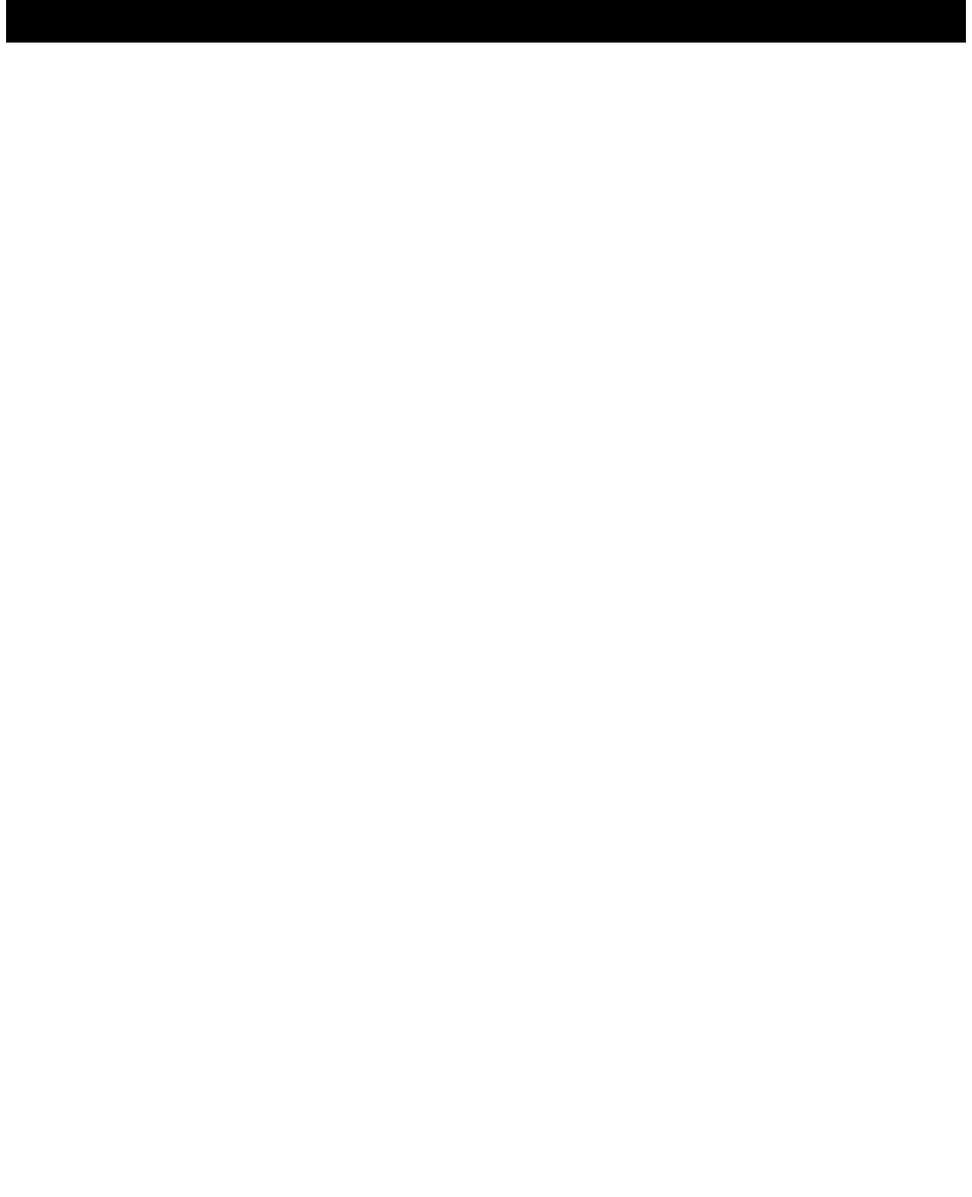
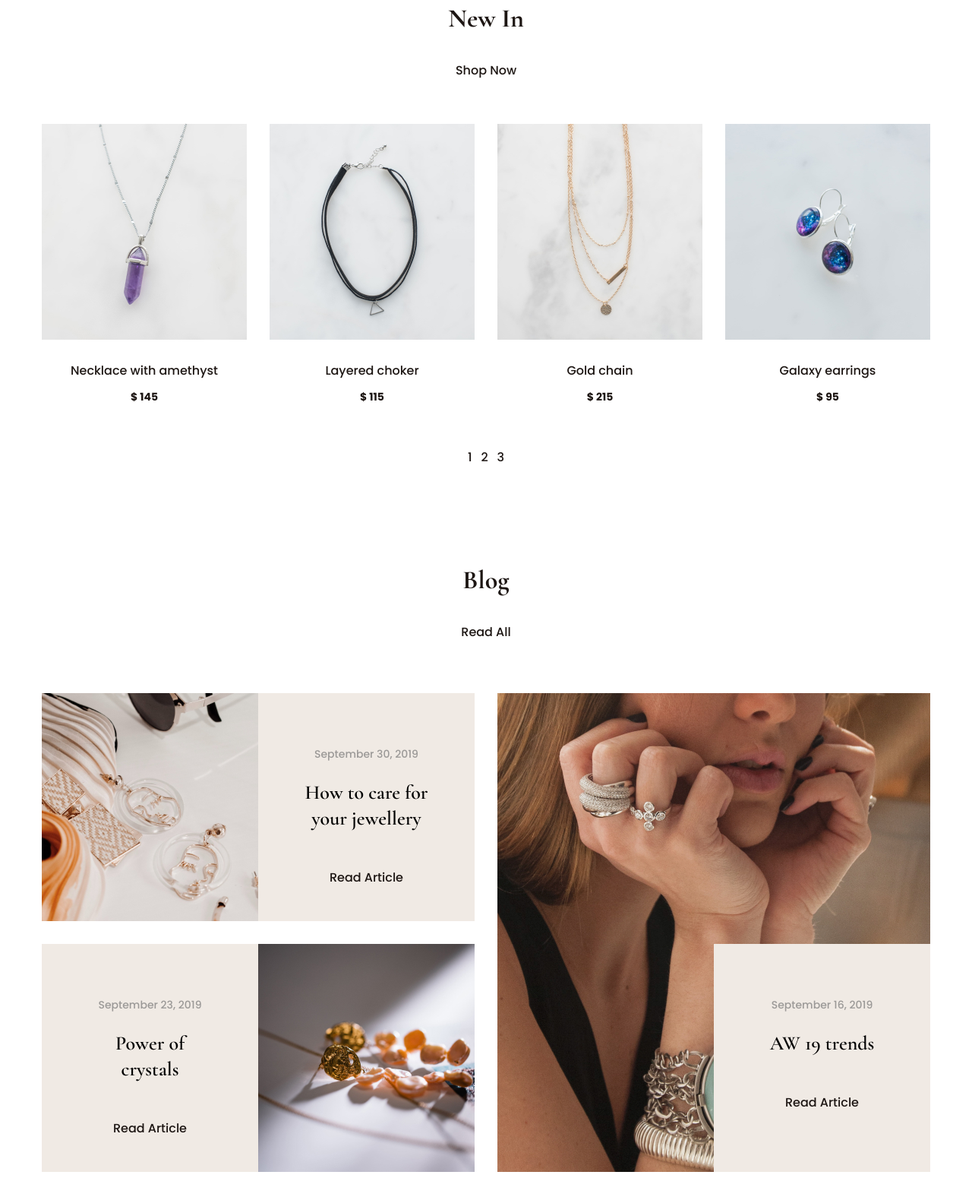
Before and after one commit to Kotwade/jewellery, a website: page source/index.html in a window 1280 px wide. Shown: the part 752-2327 px from the top of the page at 76% size. Before the commit the page ends 808 px from the top, so only its background shows below. Drawn offline with nearby package versions, Linux system fonts and the light colour scheme; files that its build step writes are made by us from their sources.

Commit message:
Начало главной страницы

```diff
--- a/source/index.html
+++ b/source/index.html
@@ -40,6 +40,79 @@
       <a class="main-nav__login" href="#">Login</a>
     </nav>
   </header>
+  <main class="page-main">
+    <section class="main-title">
+      <div class="main-title__wrapper">
+        <h3>perfection</h3>
+        <p>made to be yours</p>
+      </div>
+    </section>
+    <section class="slider">
+      <h3>New In</h3>
+      <p>Shop Now</p>
+      <div class="slider__wrapper">
+        <div class="slider__item">
+          <img src="img/purple-gemstone-necklace-desktop.jpg" width="270" height="284">
+          <p>Necklace with amethyst</p>
+          <span>$ 145</span>
+        </div>
+        <div class="slider__item">
+          <img src="img/layered-choker-necklace-desktop.jpg" width="270" height="284">
+          <p>Layered choker</p>
+          <span>$ 115</span>
+        </div>
+        <div class="slider__item">
+          <img src="img/dainty-gold-necklace-desktop.jpg" width="270" height="284">
+          <p>Gold chain</p>
+          <span>$ 215</span>
+        </div>
+        <div class="slider__item">
+          <img src="img/galaxy-earrings-desktop.jpg" width="270" height="284">
+          <p>Galaxy earrings</p>
+          <span>$ 95</span>
+        </div>
+      </div>
+      <div class="slider__dots">
+        <span>1</span>
+        <span>2</span>
+        <span>3</span>
+      </div>
+    </section>
+    <section class="blog">
+      <h3>Blog</h3>
+      <p>Read All</p>
+      <div class="blog__container">
+        <div class="blog__wrapper">
+          <article class="blog__item">
+            <img src="img/jess-harper.jpg" width="285" height="300">
+            <div class="blog__text">
+              <span>September 30, 2019</span>
+              <h3>How to care for<br>your jewellery</h3>
+              <p>Read Article</p>
+            </div>
+          </article>
+          <article class="blog__item">
+            <div class="blog__text">
+              <span>September 23, 2019</span>
+              <h3>Power of<br>crystals</h3>
+              <p>Read Article</p>
+            </div>
+            <img src="img/alex-holyoake.jpg" width="285" height="300">
+          </article>
+        </div>
+        <div class="blog__box">
+          <article class="blog__item">
+            <img src="img/alve-odonnell.jpg" width="570" height="630">
+            <div class="blog__text">
+              <span>September 16, 2019</span>
+              <h3>AW 19 trends</h3>
+              <p>Read Article</p>
+            </div>
+          </article>
+        </div>
+      </div>
+    </section>
+  </main>
   <footer class="page-footer">
     <div class="page-footer__wrapper">
       <div class="page-footer__title">
--- /dev/null
+++ b/source/sass/blocks/blog.scss
@@ -0,0 +1,88 @@
+.blog {
+  padding-bottom: 130px;
+}
+
+.blog h3 {
+  font-family: "Cormorant Garamond", "Georgia", serif;
+  font-weight: 700;
+  font-size: 34px;
+  line-height: 44px;
+  color: $dark;
+  text-align: center;
+  margin: 0;
+  padding: 0;
+  margin-bottom: 35px;
+}
+
+.blog p {
+  font-size: 16px;
+  line-height: 21px;
+  color: $dark;
+  text-align: center;
+  margin: 0;
+  padding: 0;
+  margin-bottom: 70px;
+}
+
+.blog__container {
+  max-width: 1170px;
+  margin: 0 auto;
+  display: flex;
+  justify-content: space-between;
+  flex-wrap: wrap;
+}
+
+.blog__wrapper {
+  display: flex;
+  max-width: 570px;
+  flex-direction: column;
+}
+
+.blog__item {
+  display: flex;
+  margin-bottom: 30px;
+}
+
+.blog__text {
+  width: 285px;
+  padding-top: 71px;
+  padding-bottom: 47px;
+  background-color: $light-grey;
+}
+
+.blog__text span {
+  display: block;
+  font-size: 14px;
+  line-height: 18px;
+  color: $grey;
+  text-align: center;
+  margin: 0;
+  padding: 0;
+  margin-bottom: 25px;
+}
+
+.blog__text h3 {
+  font-family: "Cormorant Garamond", "Georgia", serif;
+  font-weight: 600;
+  font-size: 26px;
+  line-height: 34px;
+  color: $black;
+  text-align: center;
+  margin: 0;
+  padding: 0;
+  margin-bottom: 50px;
+}
+
+.blog__text p {
+  font-size: 16px;
+  line-height: 21px;
+  color: $dark;
+  text-align: center;
+  margin: 0;
+  padding: 0;
+}
+
+.blog__box .blog__text {
+  margin-left: -285px;
+  margin-top: 330px;
+}
--- /dev/null
+++ b/source/sass/blocks/main-title.scss
@@ -0,0 +1,53 @@
+.main-title {
+  background-image: url("../img/main-background.png");
+  background-repeat: no-repeat;
+  background-size: cover;
+  background-position: center top;
+}
+
+.main-title__wrapper {
+  background-color: rgba($light-brown, 0.7);
+  padding-top: 195px;
+  padding-bottom: 194px;
+
+  @media (max-width: $tablet-width) {
+    padding-top: 200px;
+    padding-bottom: 200px;
+  }
+}
+
+.main-title__wrapper h3 {
+  font-family: "Cormorant Garamond", "Georgia", serif;
+  font-weight: 700;
+  font-size: 45px;
+  line-height: 58px;
+  letter-spacing: 0.03em;
+  text-transform: uppercase;
+  text-align: center;
+  color: $white;
+  margin: 0;
+  padding: 0;
+  margin-bottom: 20px;
+
+  @media (max-width: $tablet-width) {
+    font-size: 38px;
+    line-height: 49px;
+  }
+}
+
+.main-title__wrapper p {
+  font-family: "Cormorant Garamond", "Georgia", serif;
+  font-weight: 400;
+  font-style: italic;
+  font-size: 38px;
+  line-height: 49px;
+  color: $white;
+  text-align: center;
+  margin: 0;
+  padding: 0;
+
+  @media (max-width: $tablet-width) {
+    font-size: 34px;
+    line-height: 44px;
+  }
+}
--- a/source/sass/blocks/site-list.scss
+++ b/source/sass/blocks/site-list.scss
@@ -5,6 +5,7 @@
   display: flex;
   justify-content: space-between;
   padding-top: 37px;
+  padding-bottom: 19px;
 
   @media (max-width: $desktop-width) {
     display: block;
--- /dev/null
+++ b/source/sass/blocks/slider.scss
@@ -0,0 +1,69 @@
+.slider {
+  padding-top: 130px;
+  padding-bottom: 130px;
+}
+
+.slider h3 {
+  font-family: "Cormorant Garamond", "Georgia", serif;
+  font-weight: 700;
+  font-size: 34px;
+  line-height: 44px;
+  color: $dark;
+  text-align: center;
+  margin: 0;
+  padding: 0;
+  margin-bottom: 35px;
+}
+
+.slider p {
+  font-size: 16px;
+  line-height: 21px;
+  color: $dark;
+  text-align: center;
+  margin: 0;
+  padding: 0;
+}
+
+.slider__wrapper {
+  max-width: 1170px;
+  margin: 0 auto;
+  display: flex;
+  justify-content: space-between;
+  flex-wrap: wrap;
+  margin-bottom: 60px;
+  margin-top: 60px;
+}
+
+.slider__item img {
+  margin-bottom: 25px;
+}
+
+.slider__item p {
+  font-size: 16px;
+  line-height: 21px;
+  color: $dark;
+  text-align: center;
+}
+
+.slider__item span {
+  display: block;
+  font-weight: 700;
+  font-size: 14px;
+  line-height: 18px;
+  color: $dark;
+  text-align: center;
+  margin-top: 15px;
+}
+
+.slider__dots {
+  display: flex;
+  margin: 0 auto;
+  max-width: 48px;
+  justify-content: space-between;
+}
+
+.slider__dots span {
+  font-size: 16px;
+  line-height: 21px;
+  color: $dark;
+}
--- a/source/sass/global/variables.scss
+++ b/source/sass/global/variables.scss
@@ -3,5 +3,7 @@ $black: #000000;
 $dark: #1d1613;
 $brown: #a87b62;
 $grey: #9b9997;
+$light-grey: #f0eae4;
+$light-brown: #564034;
 $desktop-width: 1366px;
 $tablet-width: 768px;
--- a/source/sass/style.scss
+++ b/source/sass/style.scss
@@ -6,3 +6,6 @@
 @import "./blocks/main-nav.scss";
 @import "./blocks/page-footer.scss";
 @import "./blocks/contacts.scss";
+@import "./blocks/main-title.scss";
+@import "./blocks/slider.scss";
+@import "./blocks/blog.scss";
```
Also changed, not shown: build/css/style.min.css, build/index.html, 1 other file.
